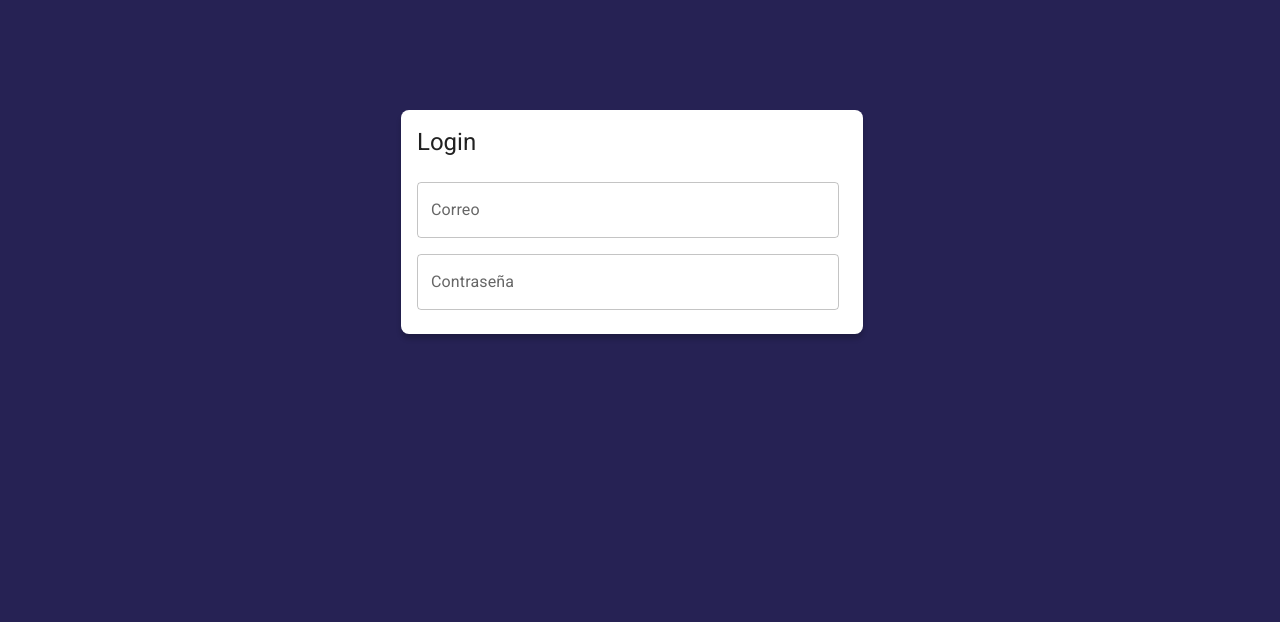
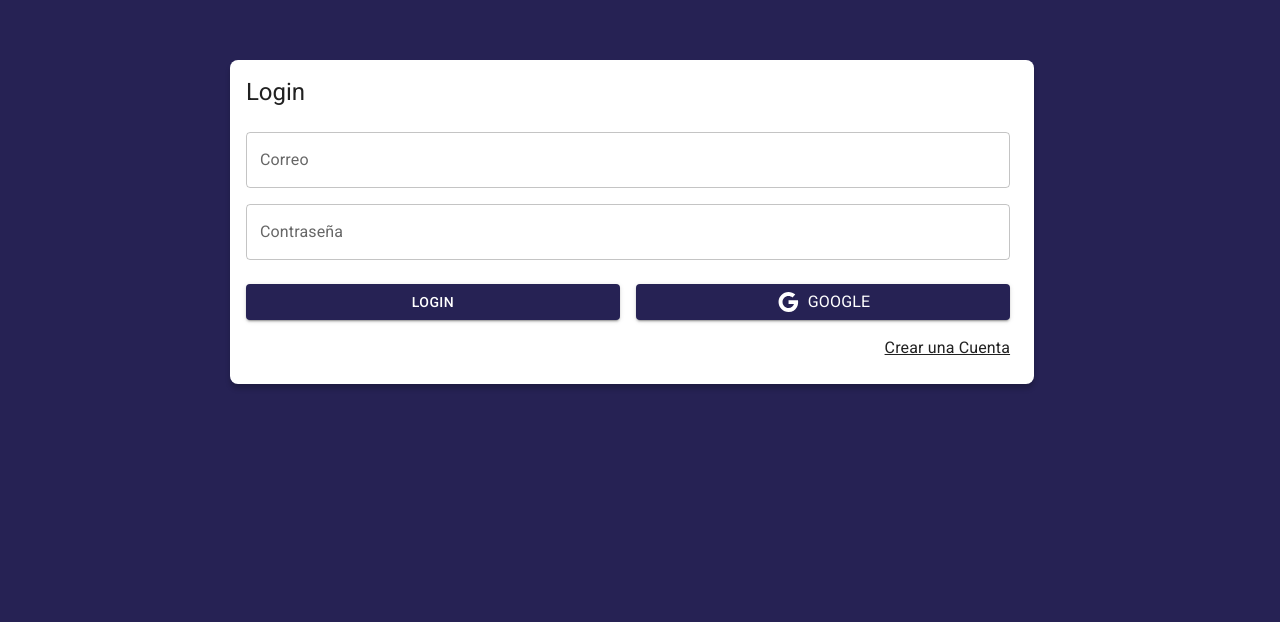
Before and after one commit to robertgrc/JournalAppDesign, a React (Vite) app: page /auth/login in a window 1280 px wide. Shown: the part 162-800 px from the top of the page. Built offline with nearby package versions, Linux system fonts and the light colour scheme.

Commit message:
LoginPage segunda parte

```diff
--- a/src/auth/pages/LoginPage.jsx
+++ b/src/auth/pages/LoginPage.jsx
@@ -1,4 +1,6 @@
-import { Grid, TextField, Typography } from '@mui/material'
+import { Link as RouterLink } from 'react-router-dom'
+import { Google } from '@mui/icons-material'
+import { Button, Grid, Link, TextField, Typography } from '@mui/material'
 import React from 'react'
 
 export const LoginPage = () => {
@@ -35,6 +37,30 @@
               fullWidth
             />
           </Grid>
+
+          <Grid container spacing = {2} sx={{ mb:2, mt:1 }}>
+            <Grid item xs={12} sm={6}>
+              <Button variant='contained' fullWidth>
+                Login
+              </Button>
+            </Grid>
+            <Grid item xs={12} sm={6}>
+              <Button variant='contained' fullWidth>
+                <Google />
+                <Typography sx={{ml:1}}>
+                   Google
+                </Typography>
+              </Button>
+            </Grid>
+          </Grid>
+
+          <Grid container direction='row' justifyContent='end'>
+            <Link component={RouterLink} color='inherit' to='/auth/register'>
+              Crear una Cuenta
+            </Link>
+          </Grid>
+
+
         </Grid>
        </form>
       </Grid>
```
